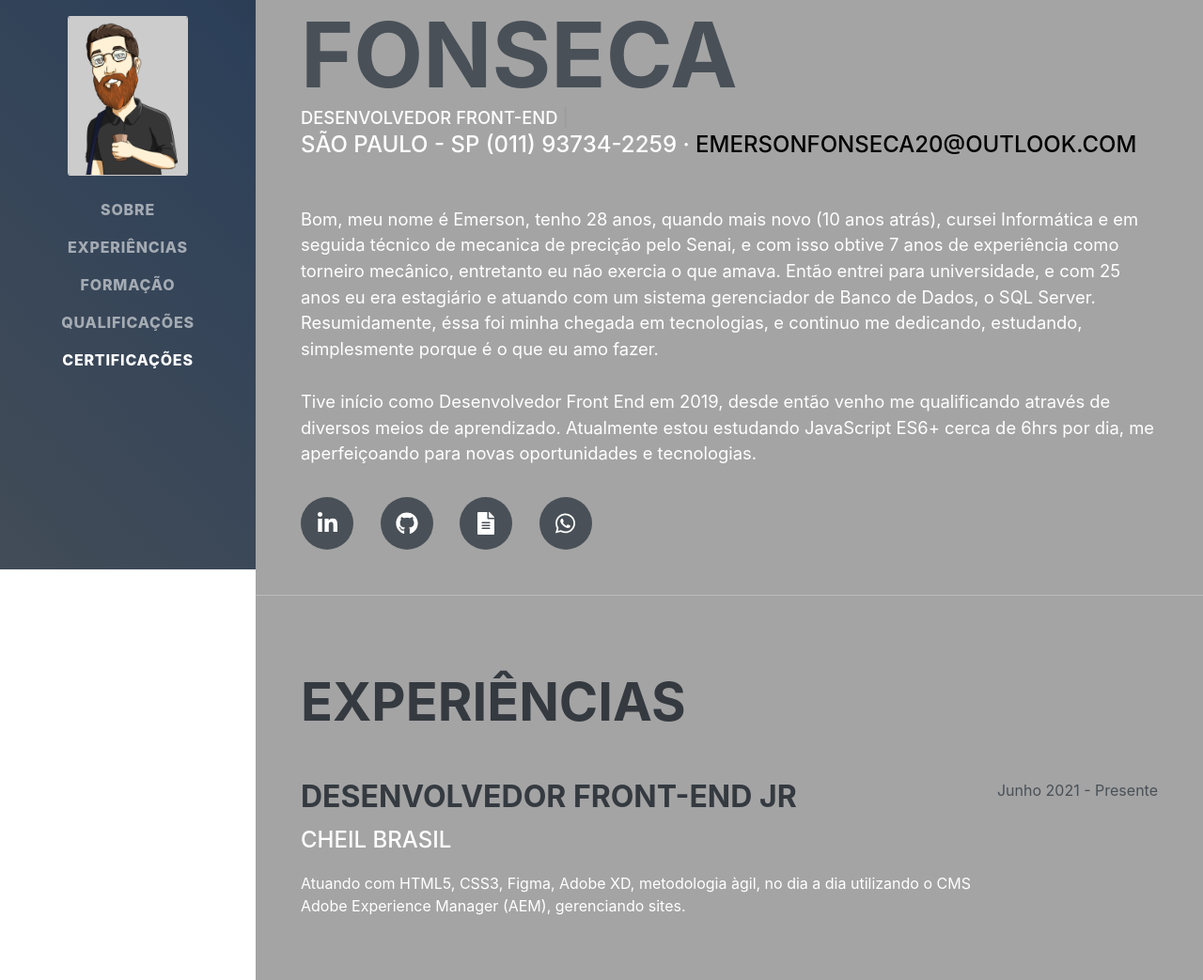
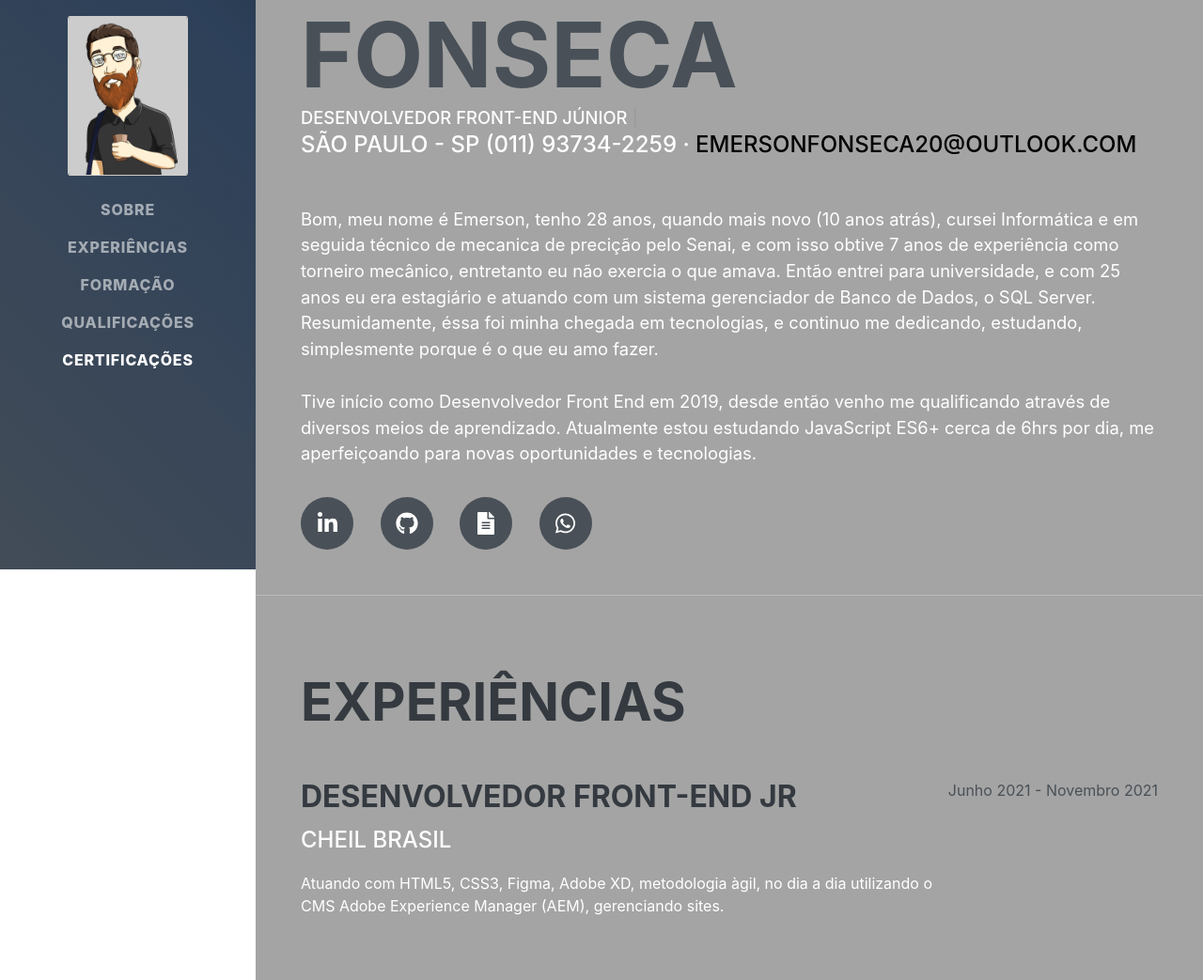
Before and after one commit to EmersonFonseca/mywebsite, a plain HTML site: page index.html in a window 1280 px wide. Shown: the part 194-1237 px from the top of the page at 94% size. Drawn offline with nearby package versions, Linux system fonts and the light colour scheme; a web font is replaced by a local one.

Commit message:
update info

```diff
--- a/index.html
+++ b/index.html
@@ -46,7 +46,7 @@
                     Emerson
                     <span class="text-primary">Fonseca</span>
                 </h1>
-                <h4 class="iam-dev">Desenvolvedor Front-End</h4>
+                <h4 class="iam-dev">Desenvolvedor Front-End Júnior</h4>
                 <div data-anime="1200" class="subheading mb-5">
                     São Paulo - SP (011) 93734-2259 ·
                     <a href="mailto:name@email.com">EMERSONFONSECA20@OUTLOOK.COM</a>
@@ -75,7 +75,7 @@
                         </a>
                         <p>Atuando com HTML5, CSS3, Figma, Adobe XD, metodologia àgil, no dia a dia utilizando o CMS Adobe Experience Manager (AEM), gerenciando sites.</p>
                     </div>
-                    <div class="flex-shrink-0"><span class="text-primary">Junho 2021 - Presente</span></div>
+                    <div class="flex-shrink-0"><span class="text-primary">Junho 2021 - Novembro 2021</span></div>
                 </div>
                 <div class="d-flex flex-column flex-md-row justify-content-between mb-5">
                     <div class="flex-grow-1 new-work">
```
